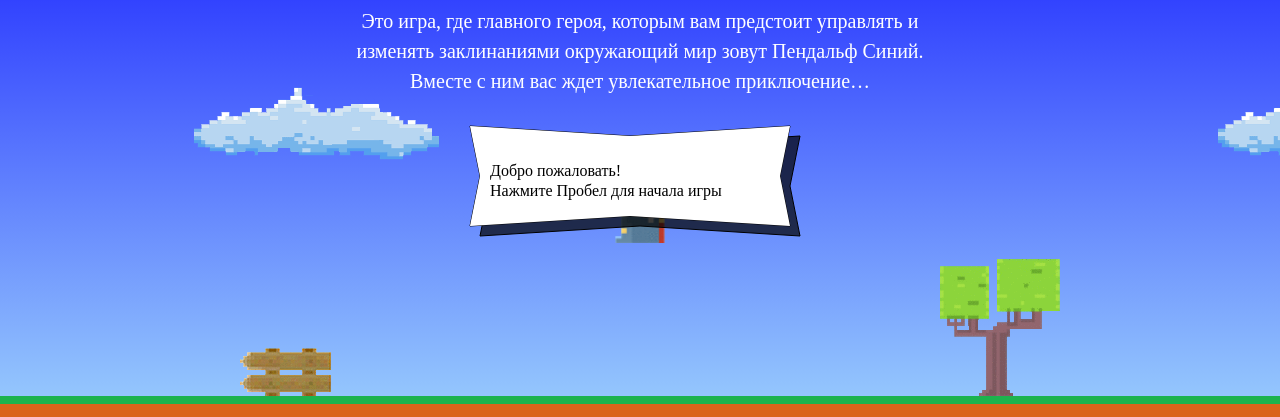
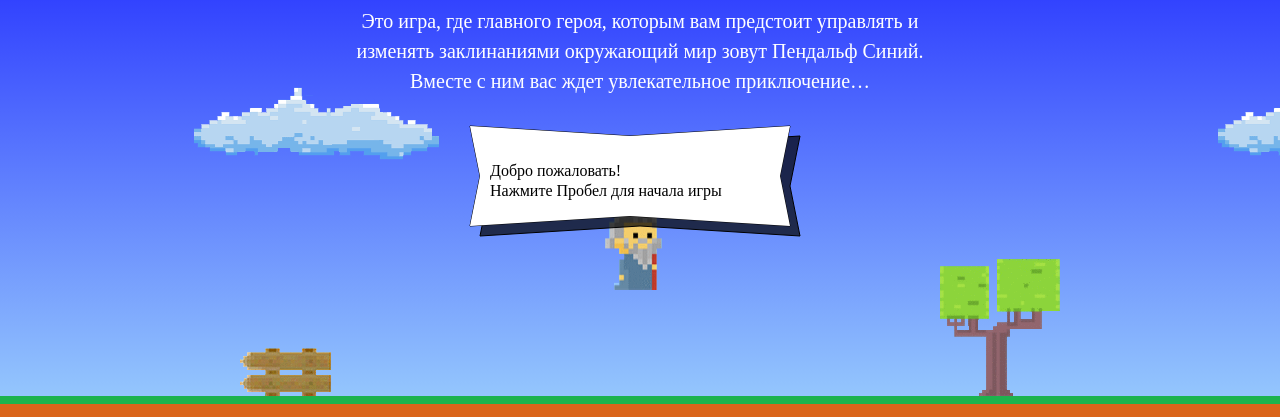
Before and after one commit to hypolactasia/479457-code-and-magick, a website: page index.html in a window 1280 px wide. Shown: the part 203-620 px from the top of the page. Drawn offline with Linux system fonts and the light colour scheme; a web font is replaced by a local one.

Commit message:
Правки

```diff
--- a/index.html
+++ b/index.html
@@ -182,23 +182,24 @@
 </template>
 
 <script>
-  var fireballSize = 22;
+  var FIREBALL_SIZE = 22;
   var wizardSpeed = 3;
-  var wizardWidth = 70;
+  var WIZARD_WIDTH = 70;
+  var FIREBALL_SPEED_LEFT = 5;
+  var FIREBALL_SPEED_RIGHT = 2;
 
   var getFireballSpeed = function(left) {
     return left ? 5 : 2;
-  }
-
+  };
   var getWizardHeight = function() {
-    return 1.337 * wizardWidth;
-  }
+    return 1.337 * WIZARD_WIDTH;
+  };
   var getWizardX = function(width) {
-    return (width - wizardWidth) / 2;
-  }
+    return (width - WIZARD_WIDTH) / 2;
+  };
   var getWizardY = function(height) {
-    return height / 3 - getWizardHeight() / 2;
-  }
+    return height/3;
+  };
 </script>
 <script src="js/game.js"></script>
 
```
